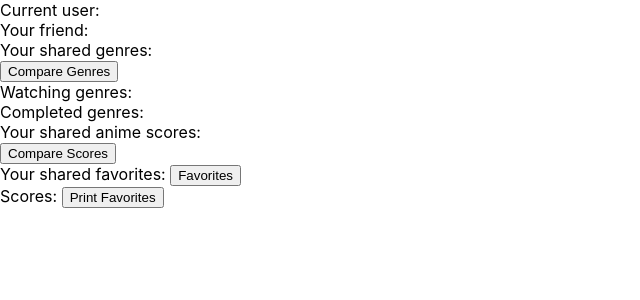
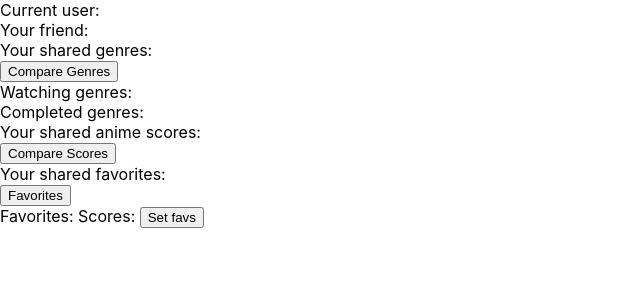
Before and after one commit to alphav1/animatch, a Next.js app: page /routing4 in a window 1280 px wide. Shown: the top 300 px of the page, without its empty margins (0-640 px from the left). Built offline with nearby package versions, Linux system fonts and the light colour scheme.

Commit message:
working favorites array

```diff
--- a/Elements/Functions.js
+++ b/Elements/Functions.js
@@ -126,8 +126,8 @@ export async function compareFavorites(list1, list2) {
             }
         }
     }
-    console.log(common)
-    console.log(typeof common)
+    console.log("common: "+common)
+    console.log("type match: "+ (typeof common == typeof []))
     return common
 }
 
--- a/pages/routing4.js
+++ b/pages/routing4.js
@@ -10,8 +10,8 @@ export default function toPage() {
     const [User1] = useState(query.name)
     const [User2] = useState(query.friend)
     const [data, setData] = useState({ "watching": {}, "completed": {} })
-    const [ScoreList, setScoreList] = useState([])
-    const [Favorites, setFavorites] = useState([])
+    const [ScoreList, setScoreList] = useState([]);
+    const [FavoritesArray, setFavoritesArray] = useState([])
 
     return (
         <div>
@@ -22,11 +22,13 @@ export default function toPage() {
             <div>Watching genres: {Object.keys(data["watching"]).map(entry => <text> {entry} </text>)}</div>
             <div>Completed genres: {Object.keys(data["completed"]).map(entry => <text> {entry} </text>)}</div>
             <div> Your shared anime scores: </div><button onClick={async (e) => setScoreList(await getScoreComp(User1, User2))}> Compare Scores </button> <div> </div>
-            <div> Your shared favorites: <button onClick={async (e) => await setFavorites(compareFavorites(await getFavorites(User1), await getFavorites(User2)))}> Favorites </button></div>
+            <div> Your shared favorites: </div><button onClick={async (e) => { setFavoritesArray(await compareFavorites(await getFavorites(User1), await getFavorites(User2))); console.log("updated: " + FavoritesArray);}}>
+                Favorites </button>
             {/* <h4> Scores: {ScoreList.map(data => <body> title: {data.name} {User1} : {data.user1} {User2} : {data.user2} difference: {data.difference}</body>)} </h4> */}
             <div>
+                Favorites: {FavoritesArray.flatMap(fav => <h4>{fav}</h4>)}
                 Scores: {ScoreList.map(data1 => <ResultsTile data={data1} you={User1} friend={User2} />)}
-                <button onClick={console.log(Favorites)}> Print Favorites </button>
+                <button onClick={(e) => {setFavoritesArray(["example", "example2"]); console.log("updated: " + FavoritesArray)}}> Set favs </button>
             </div>
         </div>
     )
```
